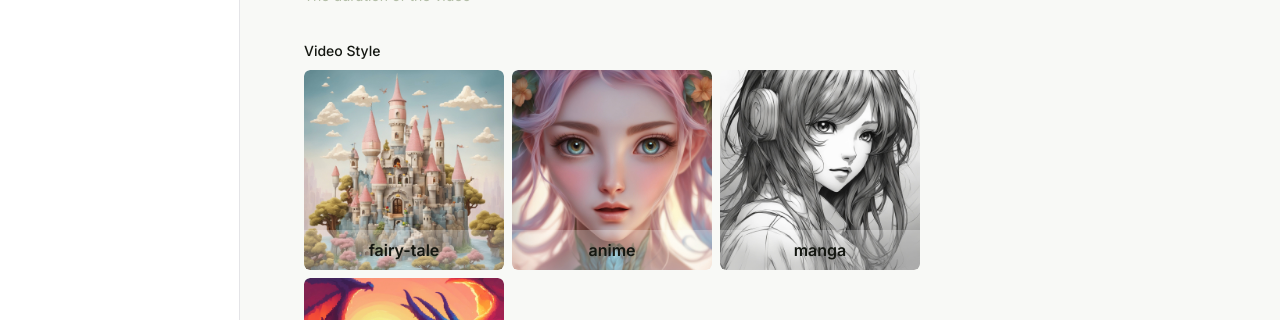
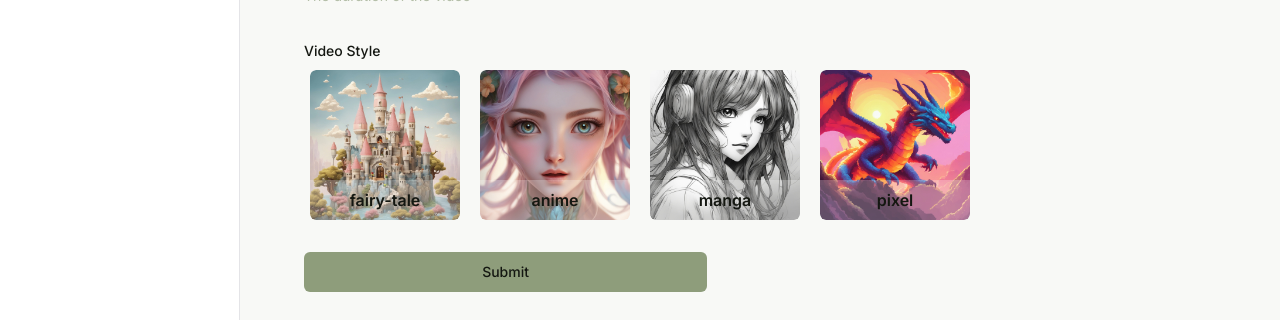
Before and after one commit to listlessbird/brainrot-shorts, a Next.js app: page / in a window 1280 px wide. Shown: the part 414-734 px from the top of the page. Built offline with nearby package versions, Linux system fonts and the light colour scheme; no server answers; what assemblyai, replicate would draw is missing.

Commit message:
fix: image alignment

```diff
--- a/src/components/group-select.tsx
+++ b/src/components/group-select.tsx
@@ -21,7 +21,7 @@ export function GroupSelect<
   const [selected, setSelected] = useState<string>("");
 
   return (
-    <div className="flex gap-2 flex-wrap">
+    <div className="flex gap-2 flex-wrap justify-around">
       {groups.map(({ src, value }) => (
         <div
           className={cn(
@@ -36,8 +36,8 @@ export function GroupSelect<
         >
           <Image
             src={src}
-            width={200}
-            height={200}
+            width={150}
+            height={150}
             alt={value}
             className={cn(
               "object-cover row-span-full col-start-1 group-hover:scale-110 z-[-1] transition-all rounded-md"
```
